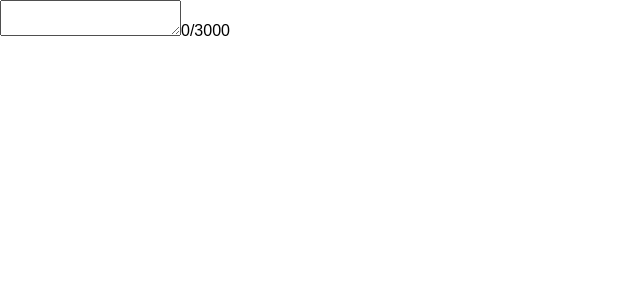
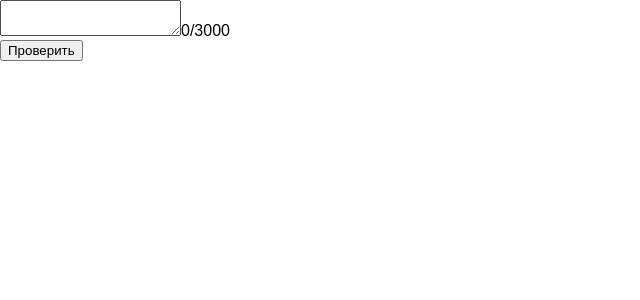
Before and after one commit to Taliem/spellchecker, a React (Create React App) app: page / in a window 1280 px wide. Shown: the top 300 px of the page, without its empty margins (0-640 px from the left). Built offline with nearby package versions, Linux system fonts and the light colour scheme; the HTML template or start-up script is replaced by a standard one.

Commit message:
make SendText component

```diff
--- a/src/App.js
+++ b/src/App.js
@@ -1,14 +1,18 @@
 import React, { Component } from 'react';
 import InputText from './InputText';
+import SendText from './SendText';
 
 class App extends Component {
   constructor(props) {
     super(props);
     this.state = {
       textArea: '',
-      jsonWords: null,
+      jsonResponse: null,
+      sentText: '',
     }
     this.handleInputText = this.handleInputText.bind(this);
+    this.handleResponse = this.handleResponse.bind(this);
+    this.handleSentText = this.handleSentText.bind(this);
   }
 
   handleInputText(text) {
@@ -17,13 +21,29 @@ class App extends Component {
     })
   }
 
+  handleResponse(json) {
+    this.setState({
+      jsonResponse: json,
+    })
+  }
+
+  handleSentText(text) {
+    this.setState({
+      sentText: text,
+    })
+  }
+
   render() {
     return (
       <div className="App">
         <InputText
           length={this.state.textArea.length}
-          handleInputText={this.handleInputText}
-        />
+          onInputText={this.handleInputText} />
+
+        <SendText
+          onResponse={this.handleResponse}
+          text={this.state.textArea}
+          onSentText={this.handleSentText} />
       </div>
     );
   }
--- a/src/InputText.js
+++ b/src/InputText.js
@@ -7,7 +7,7 @@ class InputText extends Component {
   }
 
   handleChange(e) {
-    this.props.handleInputText(e.target.value)
+    this.props.onInputText(e.target.value)
   }
 
   render() {
--- /dev/null
+++ b/src/SendText.js
@@ -0,0 +1,34 @@
+import React, { Component } from 'react';
+
+class SendText extends Component {
+  constructor(props) {
+    super(props);
+      this.handleClick = this.handleClick.bind(this);
+  }
+
+  handleClick() {
+    const url = 'https://speller.yandex.net/services/spellservice.json/checkText?';
+    const text = encodeURIComponent(this.props.text);
+
+    const xhr = new XMLHttpRequest();
+    xhr.open('POST', url, true);
+    xhr.setRequestHeader("Content-type", "application/x-www-form-urlencoded");
+    xhr.send('text=' + text);
+
+    xhr.onreadystatechange = () => {
+      if(xhr.readyState === XMLHttpRequest.DONE && xhr.status === 200) {
+          const json = JSON.parse(xhr.responseText);
+          this.props.onResponse(json)
+          this.props.onSentText(this.props.text)
+      }
+    }
+  }
+
+  render() {
+    return(
+      <button onClick={this.handleClick}>Проверить</button>
+    )
+  }
+}
+
+export default SendText;
```
